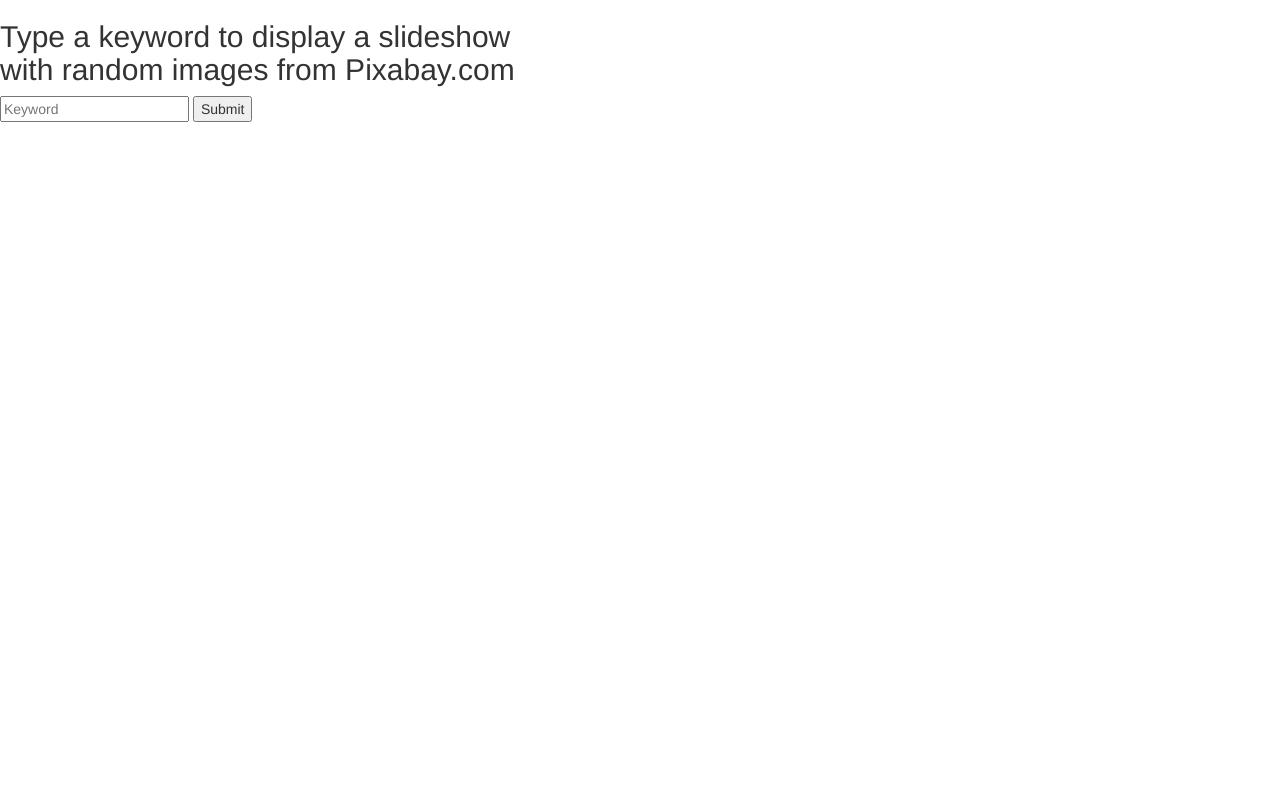
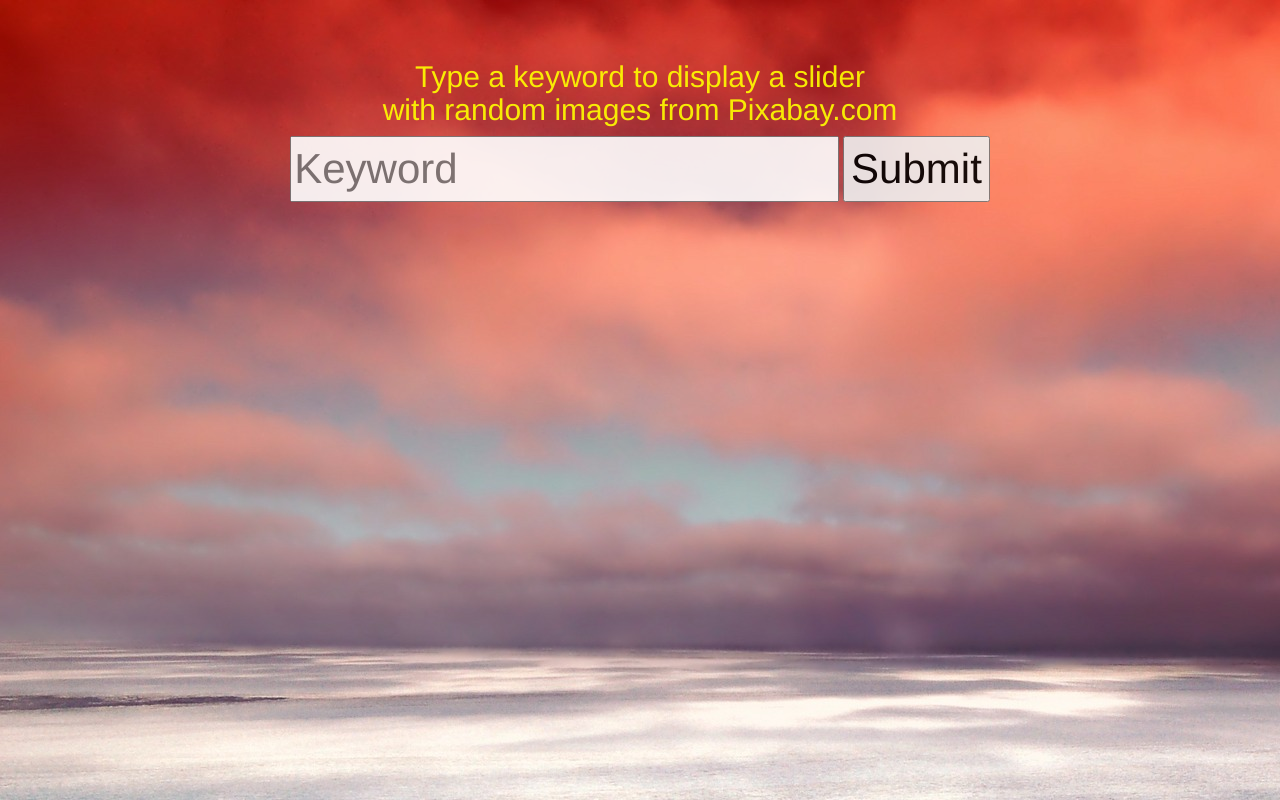
Before and after one commit to IceCube1333/cst336, a PHP site: page / in a window 1280 px wide. Run offline with PHP 8.4, Linux system fonts and the light colour scheme; data that the repository does not hold is empty; some libraries are stand-ins or nearby versions.

Commit message:
working somewhat

```diff
--- a/Slider/index.php
+++ b/Slider/index.php
@@ -1,55 +1,60 @@
-<!DOCTYPE html>
+ <!DOCTYPE html>
+ <?php
+    $backgroundImage = "img/sea.jpg";
+
+    //API call goes here
+    if (isset($_GET['keyword'])) {
+        // echo "You searched for: " .$_GET['keyword'];
+        include 'api/pixabayAPI.php';
+        $imageURLs = getImageURLs($_GET['keyword']);
+        // print_r($imageURLs);
+        $backgroundImage = $imageURLs[array_rand($imageURLs)];
+    }
+ ?>
 <html>
     <head>
+        <title>Image Carousel</title>
+        <link href="https://maxcdn.bootstrapcdn.com/bootstrap/3.3.7/css/bootstrap.min.css" rel="stylesheet" integrity="sha384-BVYiiSIFeK1dGmJRAkycuHAHRg32OmUcww7on3RYdg4Va+PmSTsz/K68vbdEjh4u" crossorigin="anonymous">
+
         <style>
-            @import url("css/style.css");
+            @import url("css/styles.css");
             body {
                 background-image: url('<?=$backgroundImage ?>');
             }
         </style>
-        <link href="https://maxcdn.bootstrapcdn.com/bootstrap/3.3.7/css/bootstrap.min.css" rel="stylesheet" integrity="sha384-BVYiiSIFeK1dGmJRAkycuHAHRg32OmUcww7on3RYdg4Va+PmSTsz/K68vbdEjh4u" crossorigin="anonymous">
-        <title>Image Carousel</title>
-         <?php
-            $backgroundImage = "img/sea.jpg";
-         ?>
     </head>
 
     <body>
+        <br/> <br />
         <?php
-            if( !isset($imageURLs)) {
-                echo "<h2> Type a keyword to display a slideshow <br/> with random images from Pixabay.com </h2>";
+            if (!isset($imageURLs)) {
+                echo "<h2> Type a keyword to display a slider <br /> with random images from Pixabay.com </h2>";
             } else {
-                // Display Carousel Here
-
-                for ($i = 0; $i < 5;$i++) {
+                //Display Carousel Here
+                for ($i=0;$i<5;$i++) {
                     do {
-                        $randomIndex = rand(0, count($imageURLs));
+                        $randomIndex = rand(0,count($imageURLs));
                     }
                     while (!isset($imageURLs[$randomIndex]));
 
-                    echo "<img src='" . $imageURLs[rand(0,count($imageURLs))] . "' width='200' >";
-                    unset($imageURLs[$randomIndex]);
+                    echo "<img src='" . $imageURLs[$randomIndex] . "' width='200' >";
+                    unset ($imageURLs[$randomIndex]);
                 }
+
+        ?>
+
+        <h1>I'm a regular HTML tag inside the PHP else statement!</h1>
+
+        <?php
             }
         ?>
 
+        <!-- HTML form goes here! -->
         <form>
             <input type="text" name="keyword" placeholder="Keyword">
             <input type="submit" value="Submit" />
         </form>
-
-        <?php
-            if (isset($_GET['keyword'])) {
-                echo "You searched for: " . $_GET['keyword'];
-            }
-            if (isset($_GET['keyword'])) {
-                include 'api/pixabayAPI.php';
-                $imageURLs = getImageURLs($_GET['keyword']);
-                $backgroundImage = $imageURLs[array_rand($imageURLs)];
-            }
-
-        ?>
-
+        <br/> <br />
         <script src="https://ajax.googleapis.com/ajax/libs/jquery/3.2.1/jquery.min.js"></script>
         <script src="https://maxcdn.bootstrapcdn.com/bootstrap/3.3.7/js/bootstrap.min.js" integrity="sha384-Tc5IQib027qvyjSMfHjOMaLkfuWVxZxUPnCJA7l2mCWNIpG9mGCD8wGNIcPD7Txa" crossorigin="anonymous"></script>
     </body>
```
